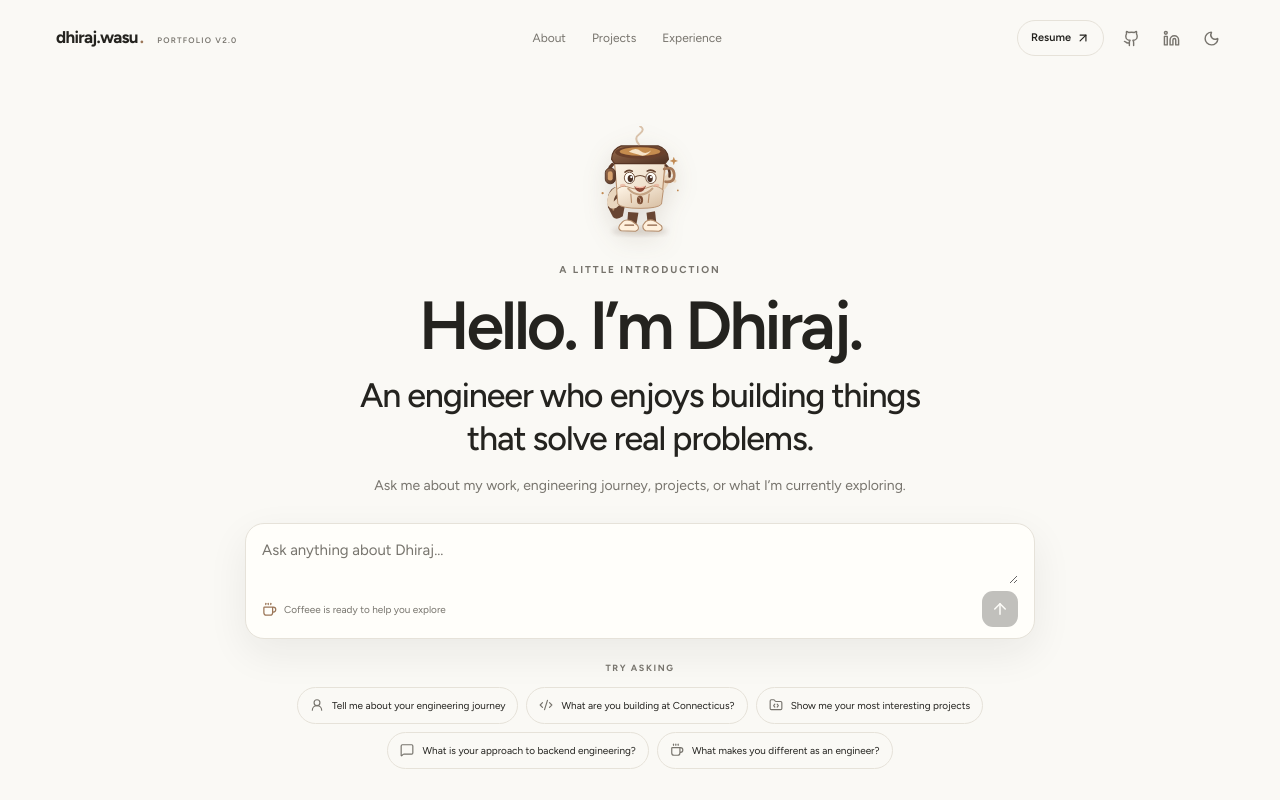
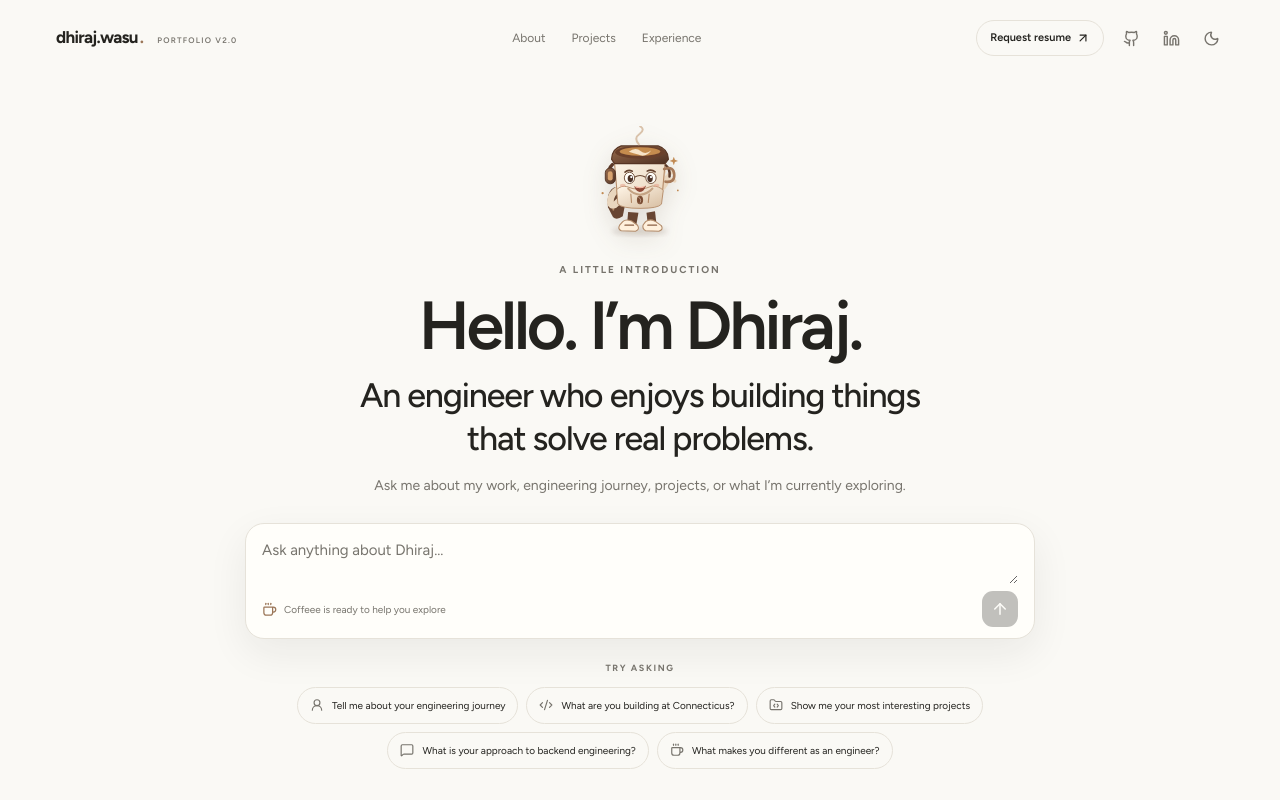
Before and after one commit to dhiraj-wasu/portfolio, a React (Vite) app: page / in a window 1280 px wide. Shown: the top 800 px of the page. Built offline with nearby package versions, Linux system fonts and the light colour scheme.

Commit message:
Clarify resume is available on request

```diff
--- a/src/components/coffeee/CoffeeeLanding.jsx
+++ b/src/components/coffeee/CoffeeeLanding.jsx
@@ -25,7 +25,7 @@ export default function CoffeeeLanding({theme,toggleTheme,question,setQuestion,s
         <button onClick={()=>navigate("/about")}>About</button><button onClick={()=>navigate("/projects")}>Projects</button><button onClick={()=>navigate("/academics")}>Experience</button>
       </nav>
       <div className="coffeee-landing-actions">
-        <a className="coffeee-resume-link" href="mailto:dhirajwasu120@gmail.com?subject=Request%20for%20resume">Resume <ArrowUpRight size={14}/></a>
+        <a className="coffeee-resume-link" href="mailto:dhirajwasu120@gmail.com?subject=Request%20for%20resume">Request resume <ArrowUpRight size={14}/></a>
         <a className="coffeee-social-link" href="https://github.com/dhiraj-wasu" target="_blank" rel="noreferrer" aria-label="GitHub"><Github size={17}/></a>
         <a className="coffeee-social-link" href="https://www.linkedin.com/in/dhiraj-wasu/" target="_blank" rel="noreferrer" aria-label="LinkedIn"><Linkedin size={17}/></a>
         <button className="coffeee-theme-toggle" onClick={toggleTheme} aria-label="Toggle theme">{theme==="dark"?<Sun size={17}/>:<Moon size={17}/>}</button>
```
